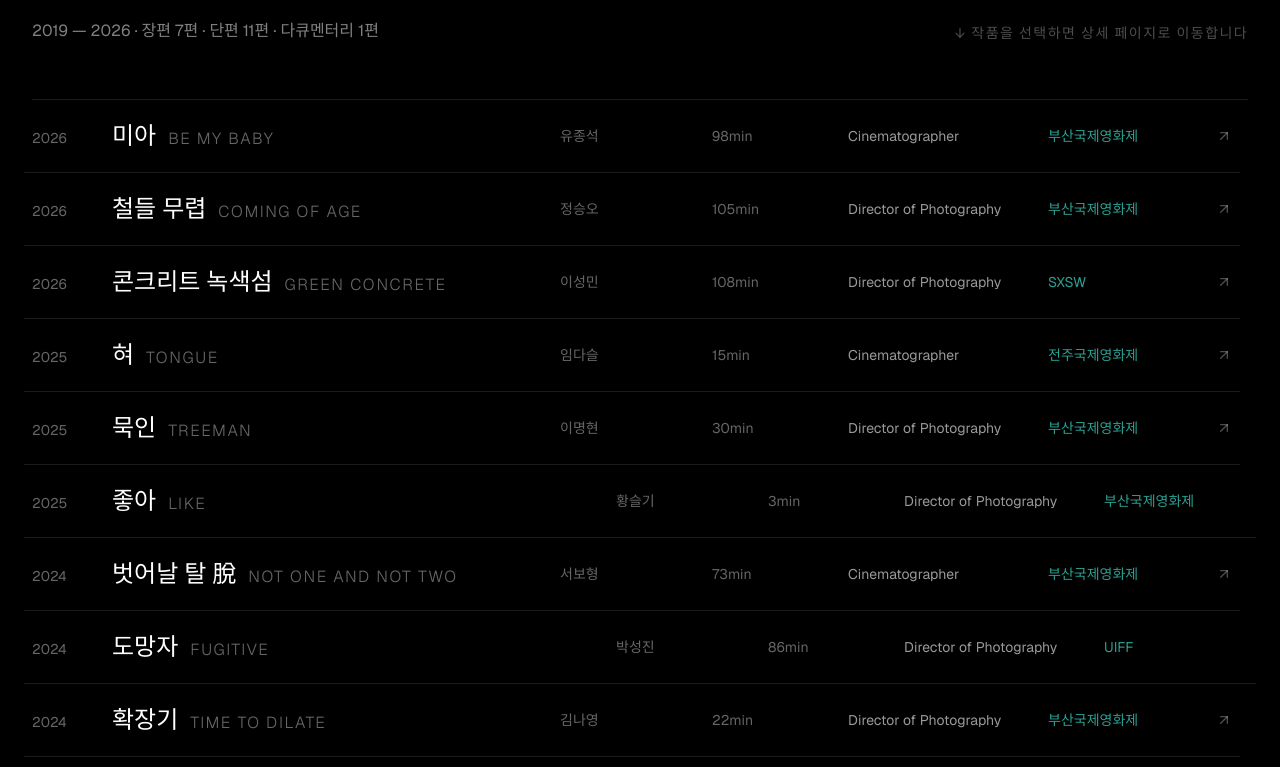
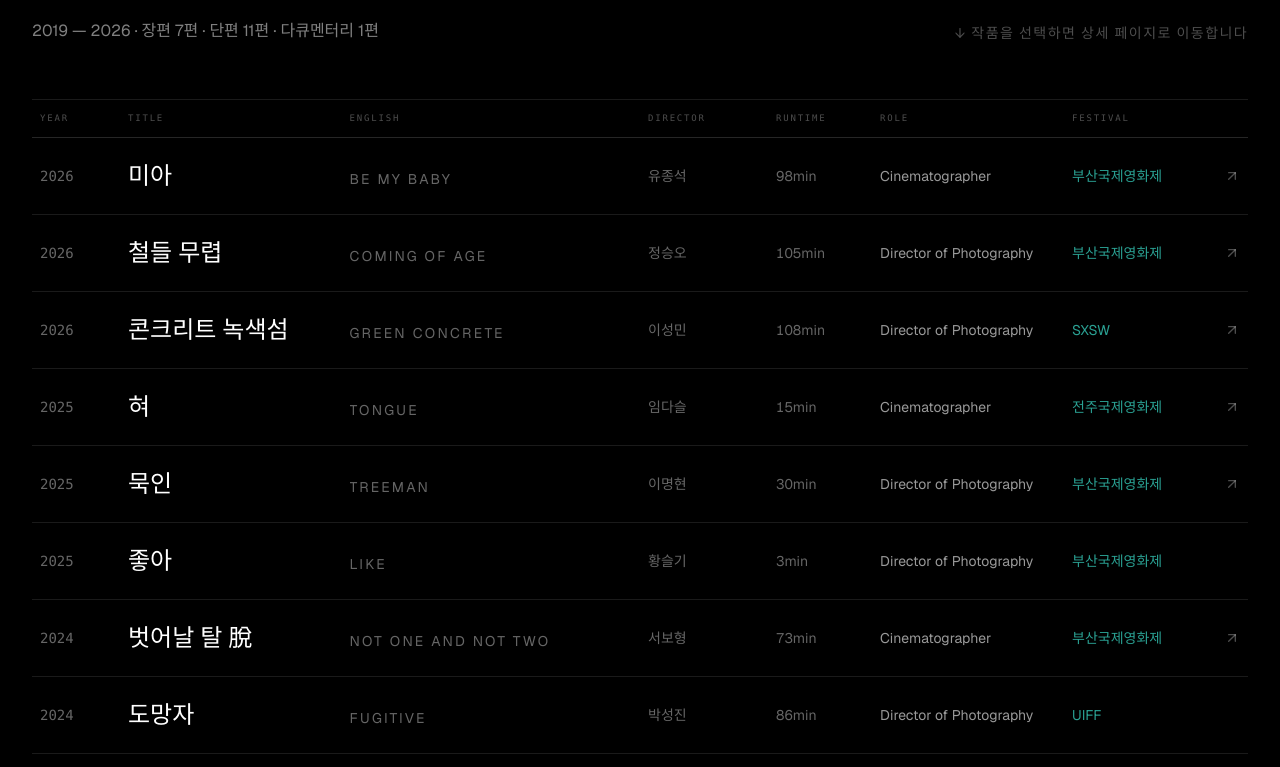
Before and after one commit to racidcho/viokim_pt, a React (Vite) app: page / in a window 1280 px wide. Shown: the part 3773-4540 px from the top of the page. Built offline with nearby package versions, Linux system fonts and the light colour scheme; a web font is replaced by a local one.

Commit message:
Align desktop filmography index

```diff
--- a/src/components/Navigation.tsx
+++ b/src/components/Navigation.tsx
@@ -30,7 +30,7 @@ export function Navigation() {
         }`}
         style={{ transitionDuration: '420ms' }}
       >
-        <div className="mx-auto flex max-w-7xl items-center justify-between border border-black/15 bg-[#ecebe6]/95 px-5 py-4 text-black backdrop-blur-md sm:px-7">
+        <div className="mx-auto flex max-w-7xl items-center justify-between border border-black/15 bg-[#ecebe6] px-5 py-4 text-black sm:px-7">
           <a
             href="#hero"
             className="text-xl font-semibold tracking-[-0.04em] focus-visible:outline focus-visible:outline-2 focus-visible:outline-offset-4 focus-visible:outline-highlight"
--- a/src/sections/Filmography.tsx
+++ b/src/sections/Filmography.tsx
@@ -4,24 +4,20 @@ import { filmography } from '../works-data';
 
 export function Filmography() {
   const playSlate = useSlateNavigate();
-  // 연도별 그룹핑
-  const byYear = new Map<string, typeof filmography>();
-  filmography.forEach((f) => {
-    const list = byYear.get(f.year) ?? [];
-    list.push(f);
-    byYear.set(f.year, list);
-  });
+
+  const rowGrid =
+    'grid-cols-[3.5rem_minmax(0,1fr)_1rem] md:grid-cols-[4rem_minmax(0,1fr)_7rem_11rem_1rem] xl:grid-cols-[4rem_minmax(0,1.7fr)_6.5rem_5rem_10.5rem_8rem_1rem]';
 
   return (
     <section
       id="filmography"
-      className="relative bg-black px-5 py-24 sm:px-8 lg:py-32"
+      className="relative scroll-mt-20 bg-black px-5 py-24 sm:px-8 lg:py-32"
     >
       <div className="max-w-7xl mx-auto">
         <div className="mb-14 flex flex-col gap-6 border-t border-white/20 pt-6 md:flex-row md:items-end md:justify-between">
           <div>
             <p className="mb-6 font-mono text-[10px] tracking-[0.28em] text-white/40">03 · COMPLETE INDEX</p>
-            <h2 className="font-display-serif text-[clamp(3.8rem,8vw,8rem)] leading-[0.8] tracking-[-0.06em] text-white">
+            <h2 className="whitespace-nowrap font-display-serif text-[12vw] leading-[0.8] tracking-[-0.06em] text-white sm:text-[clamp(3.8rem,8vw,8rem)]">
               FILM<span className="italic text-highlight">OGRAPHY</span>
             </h2>
             <p className="mt-6 max-w-xl text-base text-white/50">
@@ -36,39 +32,57 @@ export function Filmography() {
         </div>
 
         <div className="border-t border-white/10">
+          <div
+            aria-hidden="true"
+            className={`hidden ${rowGrid} items-center gap-x-4 border-b border-white/15 px-2 py-3 font-mono text-[9px] tracking-[0.2em] text-white/30 md:grid md:gap-x-6`}
+          >
+            <span>YEAR</span>
+            <span className="xl:grid xl:grid-cols-[minmax(9rem,0.72fr)_minmax(0,1fr)] xl:gap-x-6">
+              <span>TITLE</span>
+              <span className="hidden xl:block">ENGLISH</span>
+            </span>
+            <span>DIRECTOR</span>
+            <span className="hidden xl:block">RUNTIME</span>
+            <span>ROLE</span>
+            <span className="hidden xl:block">FESTIVAL</span>
+            <span />
+          </div>
+
           {filmography.map((f) => {
             const inner = (
               <>
-                <span className="text-white/40 text-sm w-14 shrink-0 pt-1">
+                <span className="self-start pt-1 font-mono text-xs tabular-nums text-white/40 md:self-center md:pt-0 md:text-sm">
                   {f.year}
                 </span>
-                <span className="flex-1 min-w-0">
-                  <span className="block text-lg md:text-2xl font-light text-white group-hover:text-highlight transition-colors truncate">
+                <span className="min-w-0 md:py-0.5 xl:grid xl:grid-cols-[minmax(9rem,0.72fr)_minmax(0,1fr)] xl:items-baseline xl:gap-x-6">
+                  <span className="block truncate text-lg font-light text-white transition-colors group-hover:text-highlight md:text-2xl">
                     {f.titleKo}
-                    <span className="ml-3 text-sm md:text-base text-white/40 tracking-widest">
-                      {f.titleEn}
-                    </span>
+                  </span>
+                  <span className="mt-1 block truncate text-[11px] tracking-[0.16em] text-white/40 md:text-sm xl:mt-0">
+                    {f.titleEn}
                   </span>
                 </span>
-                <span className="hidden md:block w-32 text-white/40 text-sm">
+                <span className="hidden min-w-0 truncate text-sm text-white/40 md:block">
                   {f.director}
                 </span>
-                <span className="hidden lg:block w-28 text-white/40 text-sm">
+                <span className="hidden text-sm tabular-nums text-white/40 xl:block">
                   {f.runtime}
                 </span>
-                <span className="hidden md:block w-44 text-white/60 text-sm">
+                <span className="hidden min-w-0 text-sm leading-snug text-white/60 md:block">
                   {f.role}
                 </span>
-                <span className="hidden xl:block w-36 text-highlight/80 text-sm">
+                <span className="hidden min-w-0 truncate text-sm text-highlight/80 xl:block">
                   {f.festival}
                 </span>
-                {f.slug && (
-                  <ArrowUpRight className="w-4 h-4 text-white/30 group-hover:text-highlight shrink-0 transition-colors" />
-                )}
+                <span className="flex h-4 w-4 items-center justify-center" aria-hidden="true">
+                  {f.slug && (
+                    <ArrowUpRight className="h-4 w-4 text-white/30 transition-colors group-hover:text-highlight" />
+                  )}
+                </span>
               </>
             );
             const cls =
-              'group flex items-center gap-4 md:gap-6 py-5 border-b border-white/10 transition-colors hover:bg-white/[0.03] px-2 -mx-2';
+              `group grid ${rowGrid} w-full items-center gap-x-4 border-b border-white/10 px-2 py-5 transition-colors md:gap-x-6`;
             return f.slug ? (
               <button
                 key={f.titleKo}
@@ -79,7 +93,7 @@ export function Filmography() {
                     subtitle: f.titleEn,
                   })
                 }
-              className={`${cls} w-full cursor-pointer text-left focus-visible:outline focus-visible:outline-2 focus-visible:outline-offset-[-2px] focus-visible:outline-highlight`}
+                className={`${cls} cursor-pointer text-left hover:bg-white/[0.03] focus-visible:outline focus-visible:outline-2 focus-visible:outline-offset-[-2px] focus-visible:outline-highlight`}
               >
                 {inner}
               </button>
```
